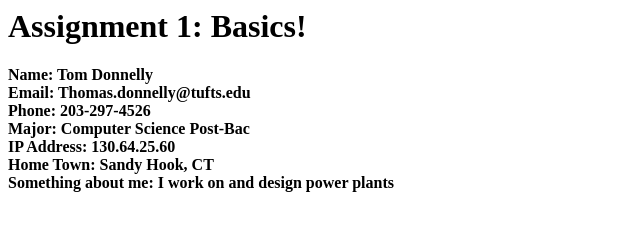
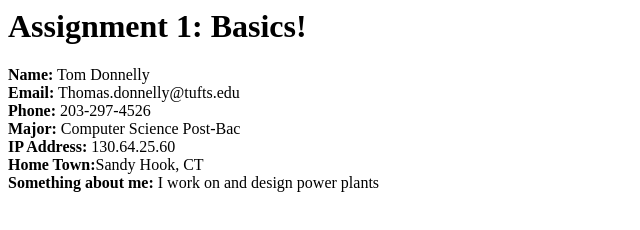
Before and after one commit to tomvdon/Comp20, a plain HTML site: page index.html in a window 1280 px wide. Shown: the whole page, without its empty margins (0-640 px from the left). Drawn offline with Linux system fonts and the light colour scheme.

Commit message:
Update index.html

```diff
--- a/index.html
+++ b/index.html
@@ -4,12 +4,12 @@
 </head>
 <body>
   <h1>Assignment 1: Basics!</h1>
-  <b>Name:<b/> Tom Donnelly <br />
-  Email: Thomas.donnelly@tufts.edu <br />
-  Phone: 203-297-4526 <br />
-  Major: Computer Science Post-Bac <br />
-  IP Address: 130.64.25.60 <br />
-  Home Town: Sandy Hook, CT <br />
-  Something about me: I work on and design power plants <br />
+  <b>Name:</b> Tom Donnelly <br />
+  <b>Email:</b> Thomas.donnelly@tufts.edu <br />
+  <b>Phone:</b> 203-297-4526 <br />
+  <b>Major:</b> Computer Science Post-Bac <br />
+  <b>IP Address:</b> 130.64.25.60 <br />
+  <b>Home Town:</b>Sandy Hook, CT <br />
+  <b>Something about me:</b> I work on and design power plants <br />
 </body>
 </html>
```
